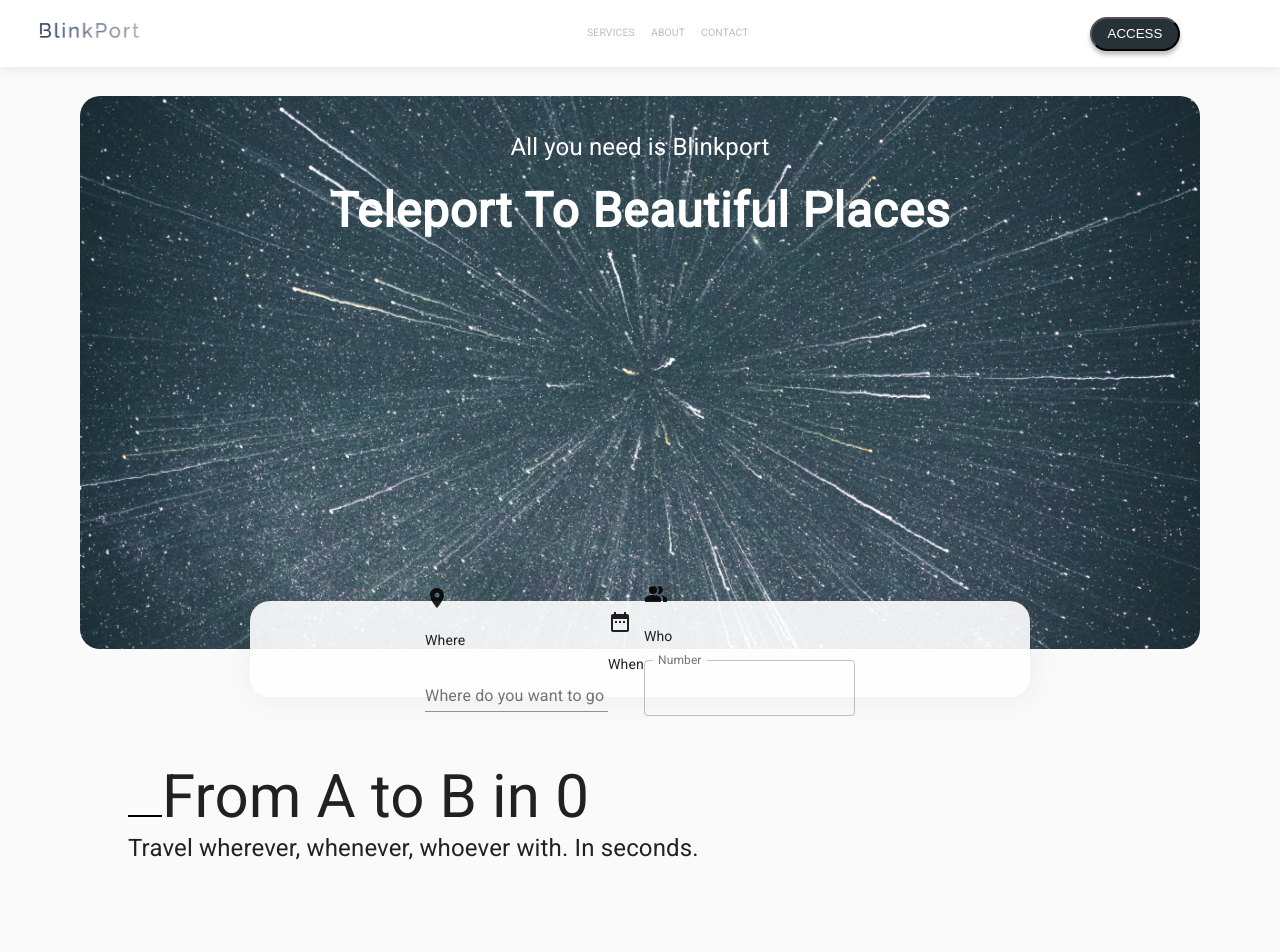
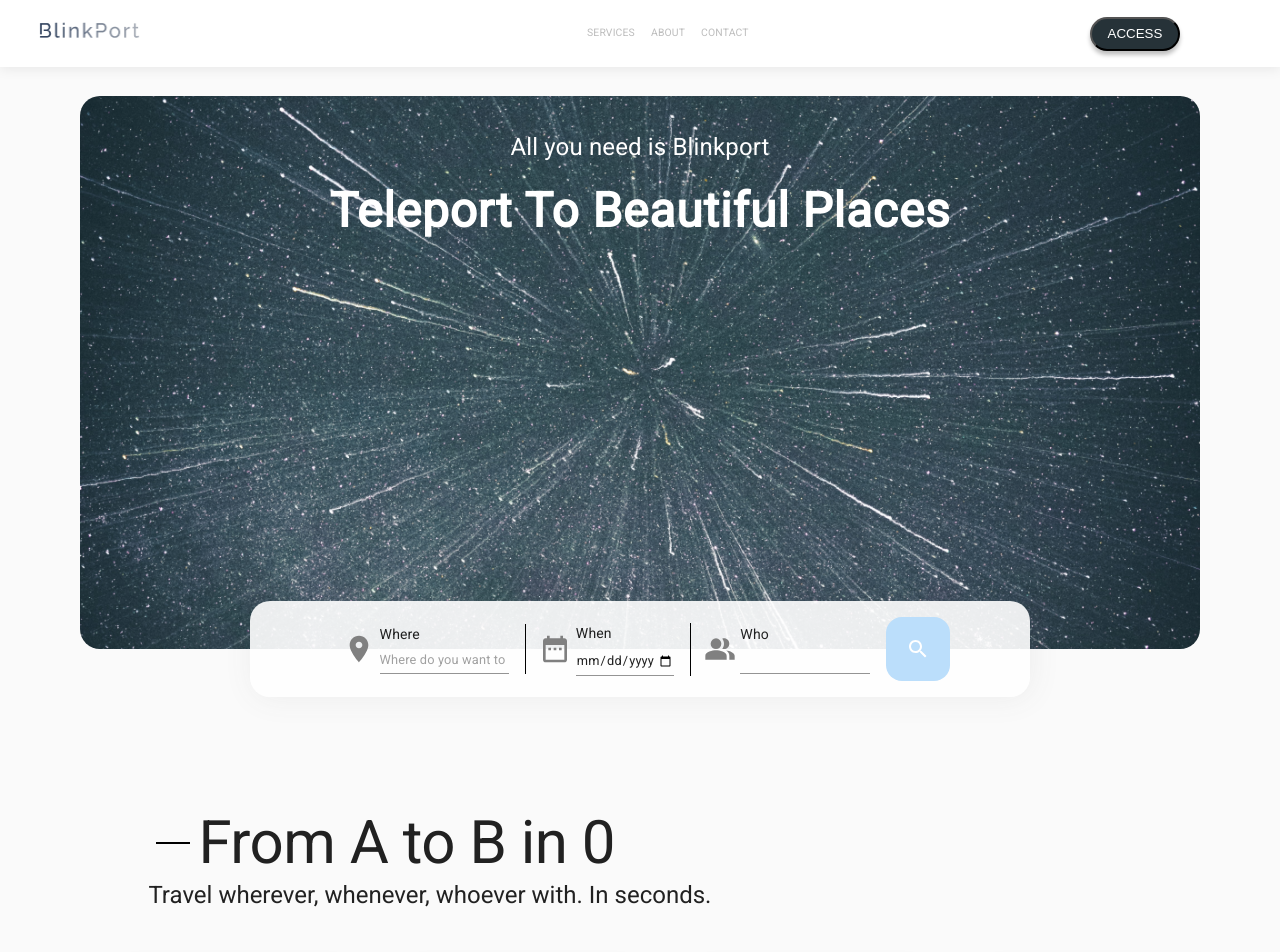
Before and after one commit to VekaTobias10/blinkport_app, a React (Create React App) app in the folder tercera-practica-vpv/: page / in a window 1280 px wide. Shown: the top 952 px of the page. Built offline with nearby package versions, Linux system fonts and the light colour scheme; the HTML template or start-up script is replaced by a standard one.

Commit message:
css changes to landing

```diff
--- a/tercera-practica-vpv/src/components/info-cards/styles.css
+++ b/tercera-practica-vpv/src/components/info-cards/styles.css
@@ -1,11 +1,11 @@
 .container {
   display: flex;
-  max-width: 1440px;
+  max-width: 90%;
   flex-direction: row;
-  grid-template-rows: 1fr 1fr 1fr 1fr;
+  grid-template-columns: 1fr 1fr 1fr 1fr;
   margin-top: 15px;
-  margin-left: 64px;
+  margin-left: auto;
   margin-bottom: 89px;
-  margin-right: 88px;
-  align-items: auto;
+  margin-right: auto;
+  justify-content: space-between;
 }
--- a/tercera-practica-vpv/src/components/landing-components/home-visual-section/index.jsx
+++ b/tercera-practica-vpv/src/components/landing-components/home-visual-section/index.jsx
@@ -2,10 +2,12 @@ import "./styles.css";
 import React from "react";
 import InfoCards from "../../info-cards";
 import TitleOfSections from "../../titles/title";
-import { LocationOn, DateRange, PeopleAlt } from "@material-ui/icons";
-import { TextField } from "@material-ui/core";
+import { LocationOn, DateRange, PeopleAlt, Search } from "@material-ui/icons";
+import { TextField, Button } from "@material-ui/core";
+import useStyles from "./styles.js";
 
 function ImageSection() {
+  const classes = useStyles();
   return (
     <React.Fragment>
       <div className="img row">
@@ -14,32 +16,54 @@ function ImageSection() {
           <h1>Teleport To Beautiful Places</h1>
         </div>
         <div className="reservation-container">
-          <div>
-            <LocationOn></LocationOn>
-            <p>Where</p>
-            <TextField id="standard-basic" label="Where do you want to go" />
+          <div className="reservation-little-containers">
+            <LocationOn className={classes.icon}></LocationOn>
+            <p className="reservation-little-title">Where</p>
+            <TextField
+              size="small"
+              className={classes.input}
+              id="standard-basic"
+              placeholder="Where do you want to go"
+            />
           </div>
-          <div>
-            <DateRange></DateRange>
-            <p>When</p>
+          <div className="reservation-little-containers">
+            <DateRange className={classes.icon}></DateRange>
+            <p className="reservation-little-title">When</p>
+            <TextField
+              className={classes.input}
+              required
+              id="travel-date"
+              placeholder="Choose date"
+              type="date"
+              min="2021-08-01"
+              InputLabelProps={{
+                shrink: true,
+              }}
+            />
           </div>
-          <div>
-            <PeopleAlt></PeopleAlt>
-            <p>Who</p>
+          <div className="reservation-little-containers noBorder">
+            <PeopleAlt className={classes.icon}></PeopleAlt>
+            <p className="reservation-little-title">Who</p>
             <TextField
+              size="small"
+              className={classes.input}
               id="outlined-number"
-              label="Number"
               type="number"
               InputLabelProps={{
                 shrink: true,
               }}
-              variant="outlined"
             ></TextField>
           </div>
+          <Button className={classes.button}>
+            <Search />
+          </Button>
         </div>
       </div>
       {/* <div className="row"> */}
-      <TitleOfSections></TitleOfSections>
+      <TitleOfSections
+        title="From A to B in 0"
+        text="Travel wherever, whenever, whoever with. In seconds."
+      ></TitleOfSections>
       <InfoCards></InfoCards>
       {/* </div> */}
     </React.Fragment>
--- a/tercera-practica-vpv/src/components/landing-components/home-visual-section/styles.css
+++ b/tercera-practica-vpv/src/components/landing-components/home-visual-section/styles.css
@@ -42,9 +42,9 @@
 .reservation-container {
   display: flex;
   flex-direction: row;
-  justify-content: center;
+  justify-content: space-between;
   align-items: center;
-  padding: 13px 100px;
+  padding: 1rem 80px;
   position: absolute;
   width: 780px;
   height: 96px;
@@ -55,7 +55,29 @@
   box-shadow: 2px 2px 30px rgba(83, 83, 83, 0.08);
   border-radius: 20px;
 }
+.reservation-little-containers {
+  display: grid;
+  /* grid-template-columns: 1fr 1fr;
+  grid-template-rows: 2fr 1fr; */
+  grid-template-areas:
+    "icon title title title"
+    "icon input input input";
+  grid-gap: 0.3rem;
+  align-items: center;
+  border-right: solid black 1px;
+}
+.noBorder {
+  border: 0px;
+}
 
+.reservation-little-title {
+  grid-area: title;
+  margin: 0px;
+}
+
+.reservation-little-containers input {
+  font-size: 0.8rem;
+}
 /* .row {
   margin: 0 auto;
   width: 100%;
--- /dev/null
+++ b/tercera-practica-vpv/src/components/landing-components/home-visual-section/styles.js
@@ -0,0 +1,27 @@
+import { makeStyles } from '@material-ui/core/styles';
+
+const useStyles = makeStyles({
+    icon: {
+        fontSize: "2rem",
+        gridArea: "icon",
+        color: "grey",
+        marginLeft: "0.8rem"
+    },
+    input: {
+        gridArea: "input",
+        marginRight: "1rem",
+    },
+    button: {
+        backgroundColor: "#BBDEFB",
+        color: "white",
+        borderRadius: "16px",
+        justifyContent: "center",
+        alignItems: "center",
+        padding: "8px",
+        height: "100%",
+        maxWidth: "3rem",
+    },
+
+});
+
+export default useStyles;
--- a/tercera-practica-vpv/src/components/modal-component/modal-tarjeta/tarjeta.jsx
+++ b/tercera-practica-vpv/src/components/modal-component/modal-tarjeta/tarjeta.jsx
@@ -1,5 +1,5 @@
 import React, { useState } from "react";
-import { InputLabel, TextField, MenuItem } from "@material-ui/core/";
+import { TextField, MenuItem } from "@material-ui/core/";
 import Select from "@material-ui/core/Select";
 import { useStyles } from "./styles.js";
 import banks from "../../../assets/img/banks.png";
--- /dev/null
+++ b/tercera-practica-vpv/src/components/titles/styles.js
@@ -0,0 +1,48 @@
+import { makeStyles } from '@material-ui/core/styles';
+
+
+const useStyles = makeStyles((theme) => ({
+
+    titleContainer: {
+        display: 'flex',
+        flexDirection: 'column',
+        justifyContent: 'center',
+        alignItems: 'flex-start',
+        padding: '46px',
+        width: '84%',
+        height: '9%',
+        margin: 'auto',
+        [theme.breakpoints.down('sm')]: {
+            padding: '0.8rem',
+            fontSize: '1.5rem',
+        }
+    },
+    title: {
+        display: 'flex',
+        flexDirection: 'row',
+        alignItems: 'center',
+        padding: 0,
+        position: 'static',
+        width: 926.84,
+        height: '72px',
+        left: 46,
+        top: 46,
+    },
+    media: {
+        position: 'static',
+        width: 34,
+        height: 0,
+        left: 34,
+        top: 36,
+        border: '1px solid #000000',
+        transform: 'rotate(180deg)',
+        flex: 'none',
+        order: 0,
+        flexGrow: 0,
+        margin: '0px 8px',
+    },
+
+
+}));
+
+export default useStyles;
--- a/tercera-practica-vpv/src/components/titles/title.jsx
+++ b/tercera-practica-vpv/src/components/titles/title.jsx
@@ -1,18 +1,36 @@
 import React from "react";
 import "./styles.css";
 import Line1 from "../../assets/img/Line1.png";
+import useStyles from "./styles.js";
+import { CardMedia, Typography, CssBaseline } from "@material-ui/core";
 
-function TitleOfSections() {
+function TitleOfSections(props) {
+  const classes = useStyles();
   return (
     <React.Fragment>
-      <div className="title-container">
-        <h2 className="title-font">
-          <img className="line-title" src={Line1} alt="lineImage" />
-          From A to B in 0
-        </h2>
-        <p className="sub-title">
-          Travel wherever, whenever, whoever with. In seconds.
-        </p>
+      <CssBaseline />
+      <div className={classes.titleContainer}>
+        <div className={classes.title}>
+          <CardMedia
+            component="img"
+            src={Line1}
+            className={classes.media}
+          ></CardMedia>
+          <Typography
+            className={classes.subtitle_cont_card}
+            variant="h2"
+            color="inherit"
+          >
+            {props.title}
+          </Typography>
+        </div>
+        <Typography
+          className={classes.subtitle_desc_card}
+          variant="h5"
+          color="inherit"
+        >
+          {props.text}
+        </Typography>
       </div>
     </React.Fragment>
   );
```
